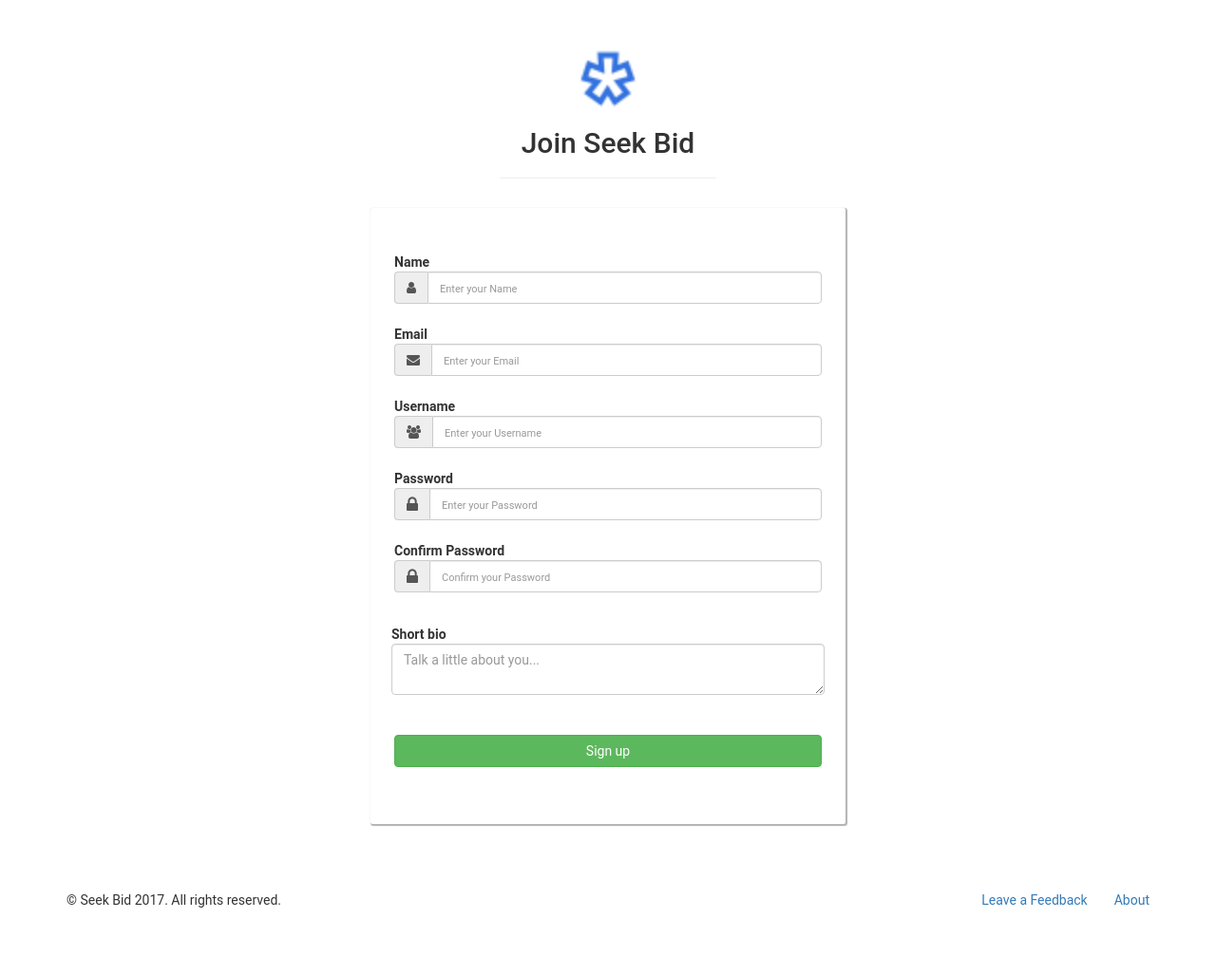
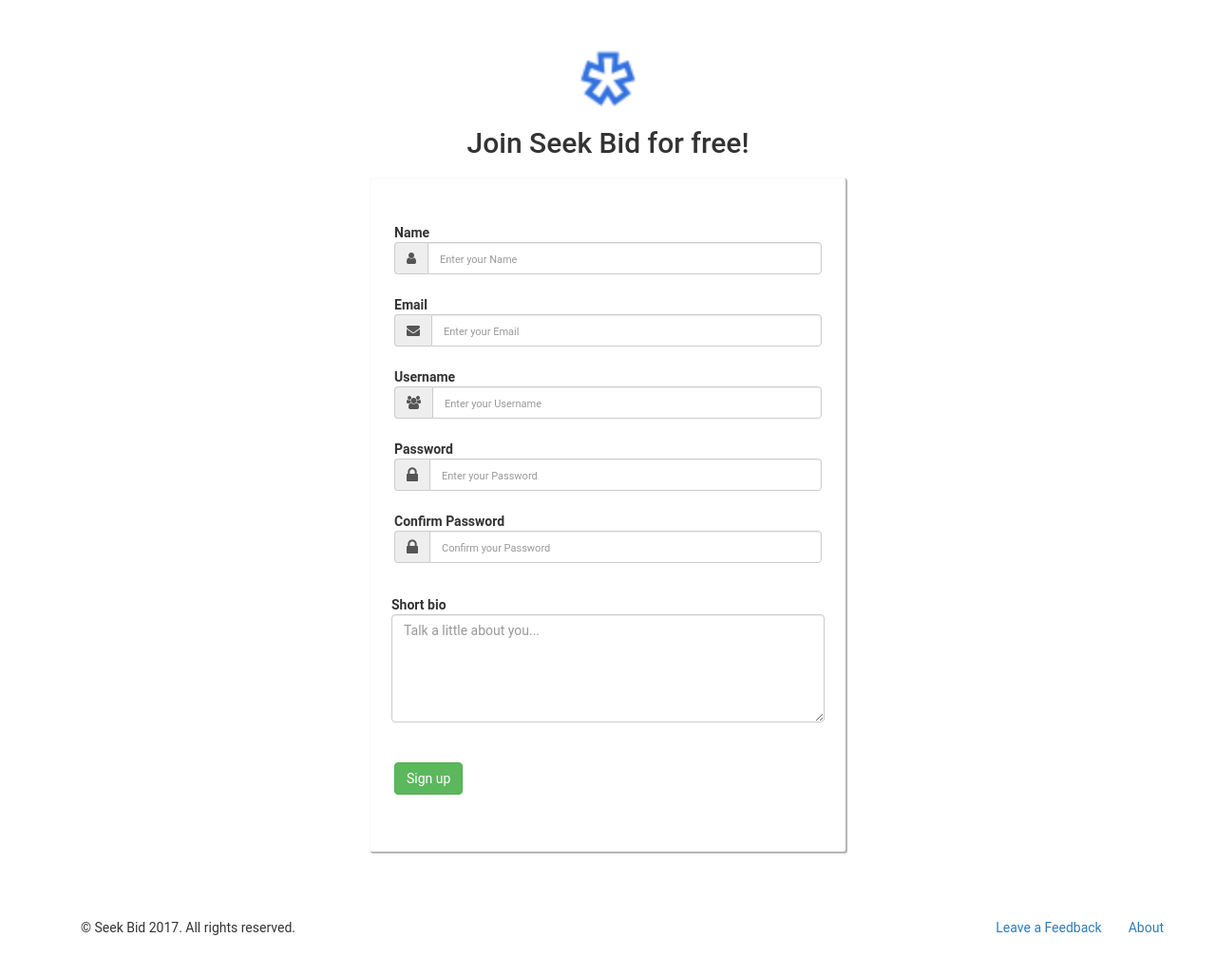
Before and after one commit to renatoabreu11/LBAW, a PHP site: page /signup.html in a window 1280 px wide. Shown: the part 57-1084 px from the top of the page at 95% size. Before the commit the page ends 1013 px from the top, so only its background shows below. Run offline with PHP 8.4, Linux system fonts and the light colour scheme; some libraries are stand-ins or nearby versions.

Commit message:
Minor changes at admin & sign up pages.

```diff
--- a/SeekBid/app/signup.html
+++ b/SeekBid/app/signup.html
@@ -31,9 +31,10 @@
   <!-- Color the status bar on mobile devices -->
   <meta name="theme-color" content="#2F3BA2">
 
+  <link rel="stylesheet" href="https://maxcdn.bootstrapcdn.com/font-awesome/4.6.1/css/font-awesome.min.css">
   <link rel="stylesheet" href="https://maxcdn.bootstrapcdn.com/bootstrap/3.3.7/css/bootstrap.min.css">
   <link rel="stylesheet" href="styles/main.css">
-  <link rel="stylesheet" href="https://maxcdn.bootstrapcdn.com/font-awesome/4.6.1/css/font-awesome.min.css">
+
 </head>
 
 <body>
@@ -143,13 +144,12 @@
     <div class="panel-heading">
       <div class="panel-title text-center">
         <img src="favicon.ico" class="img-rounded" width="64" height="64">
-        <h2 class="title">Join Seek Bid</h2>
-        <hr />
+        <h2 class="title" id="title-signup">Join Seek Bid for free!</h2>
       </div>
     </div>
+
     <div class="main-login main-center">
       <form class="form-horizontal" method="post" action="#">
-
         <div class="form-group">
           <label for="name" class="cols-sm-2 control-label">Name</label>
           <div class="cols-sm-10">
@@ -200,20 +200,20 @@
           </div>
         </div>
 
-        <div class="form-group">
-          <div class="form-group" style="padding:12px;">
+        <div class="form-group" id="textarea-signup">
+          <div class="form-group" style="padding:12px">
             <label for="confirm" class="cols-sm-2 control-label">Short bio</label>
-            <textarea class="form-control animated" placeholder="Talk a little about you..."></textarea>
+            <textarea class="form-control" rows="5" placeholder="Talk a little about you..."></textarea>
           </div>
         </div>
 
-        <div class="form-group ">
-          <button type="submit" class="btn btn-default btn-success btn-block">Sign up</button>
+        <div class="form-group" id="signup-btn">
+          <button type="submit" class="btn btn-success">Sign up</button>
         </div>
       </form>
     </div>
   </div>
-</div>
+
 
 
 <div id="footer">
--- a/SeekBid/app/styles/main.css
+++ b/SeekBid/app/styles/main.css
@@ -406,8 +406,9 @@ input, input::-webkit-input-placeholder {
   -moz-border-radius: 2px;
   -webkit-border-radius: 2px;
   border-radius: 2px;
-  -moz-box-shadow: 0px 2px 2px rgba(0, 0, 0, 0.3);
-  -webkit-box-shadow: 2px 2px 2px 2px rgba(0, 0, 0, 0.3);
+  border-color: rgba(0, 0, 0, 1);
+  -moz-box-shadow: 1px 1px 1px 1px rgba(0, 0, 0, 0.3);
+  -webkit-box-shadow: 1px 1px 1px 1px rgba(0, 0, 0, 0.3);
   box-shadow: 1px 1px 1px 1px rgba(0, 0, 0, 0.3);
 }
 
@@ -417,3 +418,8 @@ input, input::-webkit-input-placeholder {
   max-width: 500px;
   padding: 40px 40px;
 }
+
+
+.panel-heading {
+  margin: 0;
+}
```
Also changed, not shown: SeekBid/app/admin.html (+10 -12 lines).
